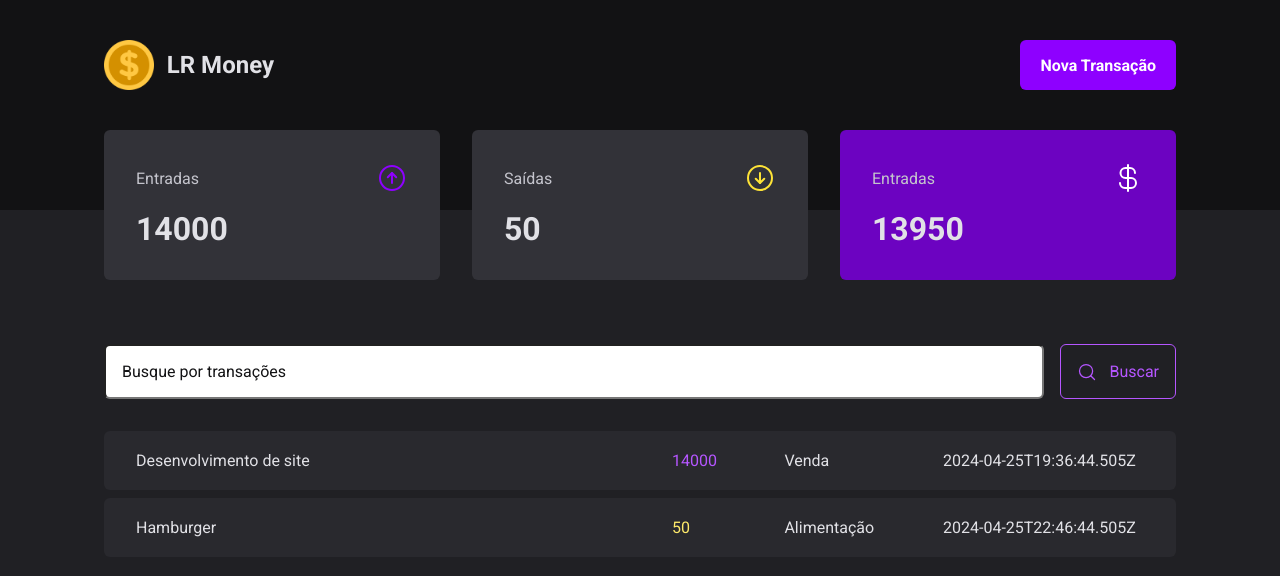
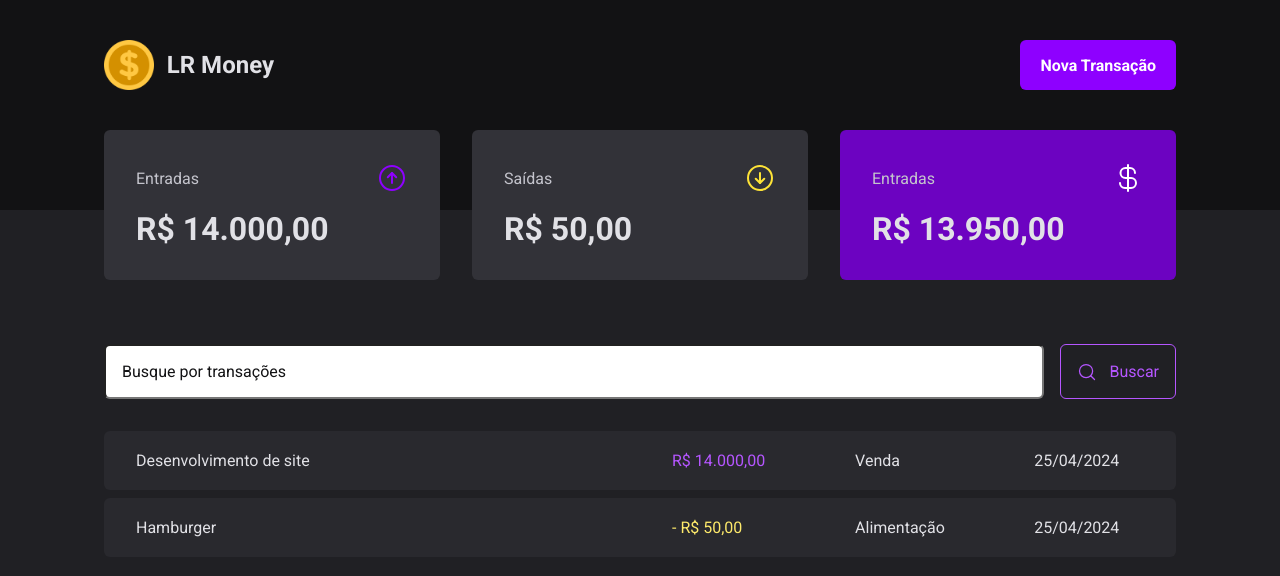
Before and after one commit to Luizenys/LR-Money, a React (Vite) app: page / in a window 1280 px wide. Shown: the top 576 px of the page. Built offline with nearby package versions, Linux system fonts and the light colour scheme; data requests are answered from the project's data file.

Commit message:
feat: formatting dates and prices

```diff
--- a/src/components/Summary/index.tsx
+++ b/src/components/Summary/index.tsx
@@ -2,6 +2,7 @@
 import { SummaryCard, SummaryContainer } from "./styles"
 import { TransactionsContext } from "../../contexts/TransactionsContext"
 import { useContext } from "react"
+import { priceFormatter } from "../../utils/formatter";
 
 export function Summary() {
     const { transactions } = useContext(TransactionsContext)
@@ -31,7 +32,7 @@
                     <ArrowCircleUp size={32} color="#8E00FF" />
                 </header>
 
-                <strong>{summary.income}</strong>
+                <strong>{priceFormatter.format(summary.income)}</strong>
             </SummaryCard>
 
             <SummaryCard>
@@ -40,7 +41,7 @@
                     <ArrowCircleDown size={32} color="#FEE337" />
                 </header>
 
-                <strong>{summary.outcome}</strong>
+                <strong>{priceFormatter.format(summary.outcome)}</strong>
             </SummaryCard>
 
             <SummaryCard variant="purple">
@@ -49,7 +50,7 @@
                     <CurrencyDollar size={32} color="#fff" />
                 </header>
 
-                <strong>{summary.total}</strong>
+                <strong>{priceFormatter.format(summary.total)}</strong>
             </SummaryCard>
         </SummaryContainer>
     )
--- a/src/pages/Transactions/index.tsx
+++ b/src/pages/Transactions/index.tsx
@@ -4,6 +4,7 @@
 import { Summary } from "../../components/Summary";
 import { PriceHighLight, TransactionsContainer, TransactionsTable } from "./styles";
 import { TransactionsContext } from "../../contexts/TransactionsContext";
+import { priceFormatter, dateFormatter } from "../../utils/formatter";
 
 interface Transaction {
     id: number;
@@ -31,9 +32,14 @@
                             return (
                                 <tr key={transaction.id}>
                                     <td width="50%">{transaction.description}</td>
-                                    <td><PriceHighLight variant={transaction.type}>{transaction.price}</PriceHighLight></td>
+                                    <td>
+                                        <PriceHighLight variant={transaction.type}>
+                                            {transaction.type === 'outcome' && '- '}
+                                            {priceFormatter.format(transaction.price)}
+                                        </PriceHighLight>
+                                    </td>
                                     <td>{transaction.category}</td>
-                                    <td>{transaction.createdAt}</td>
+                                    <td>{dateFormatter.format(new Date(transaction.createdAt))}</td>
                                 </tr>
                             )
                         })}
--- /dev/null
+++ b/src/utils/formatter.ts
@@ -0,0 +1,6 @@
+export const dateFormatter = new Intl.DateTimeFormat('pt-BR');
+
+export const priceFormatter = new Intl.NumberFormat('pt-BR', {
+    style: 'currency',
+    currency: 'BRL'
+})
```
